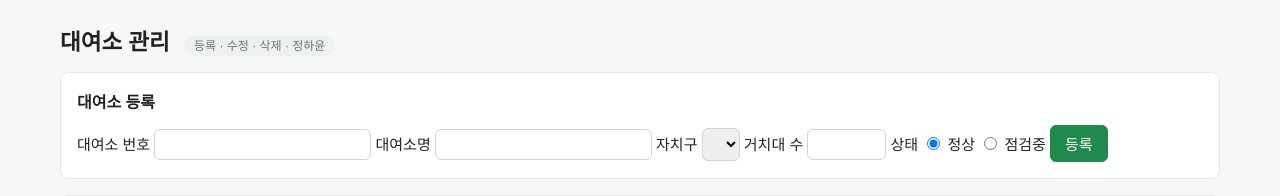
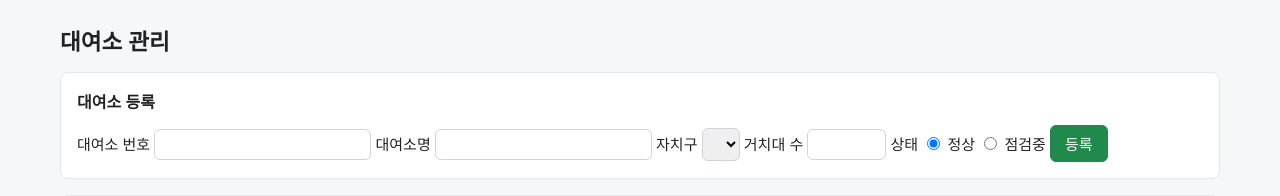
Before and after one commit to hayun524/BigDataApplication_2026_2, a PHP site: page /station_form.php in a window 1280 px wide. Shown: the part 91-287 px from the top of the page. Run offline with PHP 8.4, Linux system fonts and the light colour scheme; the visitor is signed in with stand-in values (Sample User, id 1); data that the repository does not hold is empty.

Commit message:
chore(station): minor UI fixes

```diff
--- a/station_form.php
+++ b/station_form.php
@@ -140,7 +140,7 @@ $stations = $conn->query(
 $STATUS = ['정상', '점검중'];   // TODO: dbcreate.sql의 status 값과 맞추기
 ?>
 <main class="container">
-  <h2>대여소 관리 <span class="owner-tag">등록 · 수정 · 삭제 · 정하윤</span></h2>
+  <h2>대여소 관리</h2>
 
   <?php if ($flash): ?>
     <p class="flash <?= sf_h($flash['type']) ?>"><?= sf_h($flash['msg']) ?></p>
--- a/station_list.php
+++ b/station_list.php
@@ -1,4 +1,3 @@
-
 <?php
 /**
  * station_list.php : 대여소 검색 (SELECT)
```
